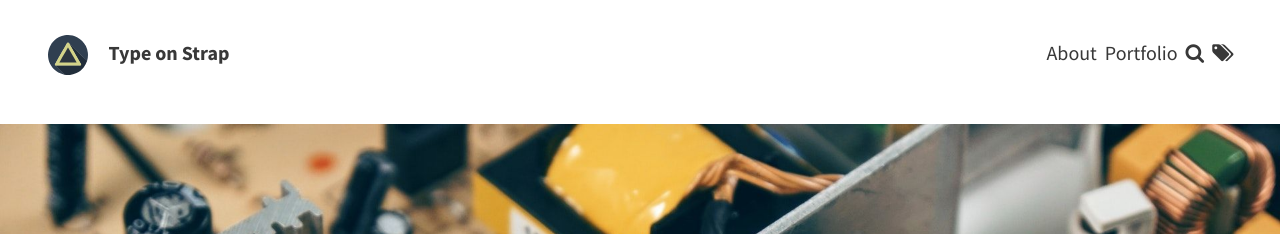
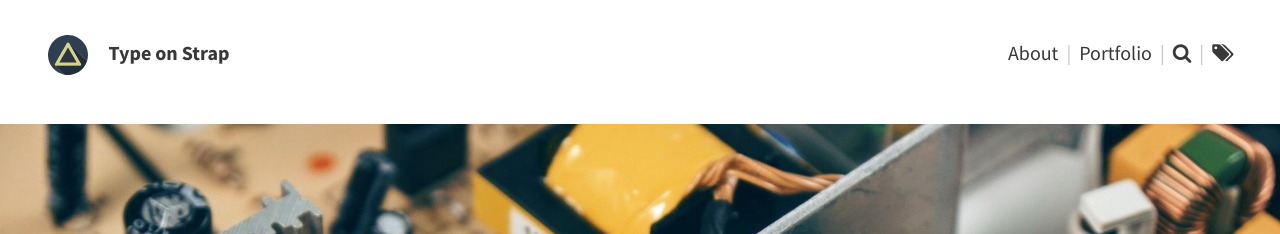
Before and after one commit to gmoon92/gmoon92.github.io, a Jekyll site: the page built from pages/about.md, in a window 1280 px wide. Shown: the top 234 px of the page. Built offline with Jekyll 4.4.1, drawn with Linux system fonts in a browser that asks for light colours.

Commit message:
Added separator and empty footer

```diff
--- a/_includes/navbar.html
+++ b/_includes/navbar.html
@@ -21,6 +21,9 @@
     <ul>
         {% for page in site.pages %}
         {% if page.title and page.hide != true %}
+        <li class="separator">
+            |
+        </li>
         <li>
             <a class="clear" href="{{ page.url | relative_url }}">
                 {{ page.title }}
@@ -29,6 +32,9 @@
         {% endif %}
         {% endfor %}
         {% if site.theme_settings.portfolio %}
+        <li class="separator">
+            |
+        </li>
         <li>
             <a class="clear" href="{{ site.url }}{{ site.baseurl }}/portfolio">
                 Portfolio
@@ -36,6 +42,9 @@
         </li>
         {% endif %}
         {% if site.theme_settings.search %}
+        <li class="separator">
+            |
+        </li>
         <li>
             <a class="clear" href="{{ site.url }}{{ site.baseurl }}/search">
                 <i class="fa fa-search" aria-hidden="true"></i>
@@ -43,6 +52,9 @@
         </li>
         {% endif %}
         {% if site.theme_settings.tags %}
+        <li class="separator">
+            |
+        </li>
         <li>
             <a class="clear" href="{{ site.url }}{{ site.baseurl }}/tags">
                 <i class="fa fa-tags" aria-hidden="true"></i>
--- a/_includes/tags_list.html
+++ b/_includes/tags_list.html
@@ -16,4 +16,8 @@
     {% endfor %}
   </div>
 </footer>
+{% else %}
+<footer>
+  <div class="tag-list"></div>
+</footer>
 {% endif %}
--- a/_sass/base/_variables.scss
+++ b/_sass/base/_variables.scss
@@ -27,6 +27,7 @@ $search-color: #999;
 
 // Header colours
 $header-link-color: #383838;
+$navbar-separator-opacity: 0.3;
 
 // Feature image for articles
 $feature-image-text-color: #fff;
--- a/_sass/includes/_navbar.scss
+++ b/_sass/includes/_navbar.scss
@@ -4,6 +4,15 @@
     display: inline-block;
     float: left;
     width: 100%;
+
+    .separator {
+        user-select: none;
+        opacity: $navbar-separator-opacity;
+
+        &:first-child {
+            display: none;
+        }
+    }
 
     a {
         color: $header-link-color;
@@ -97,6 +106,10 @@
     nav {
         height: auto;
 
+        .separator {
+            display: none !important;
+        }
+
         ul {
             width: 100%;
             display: none;
```
Lines whose indentation alone changed are shown as unchanged.
